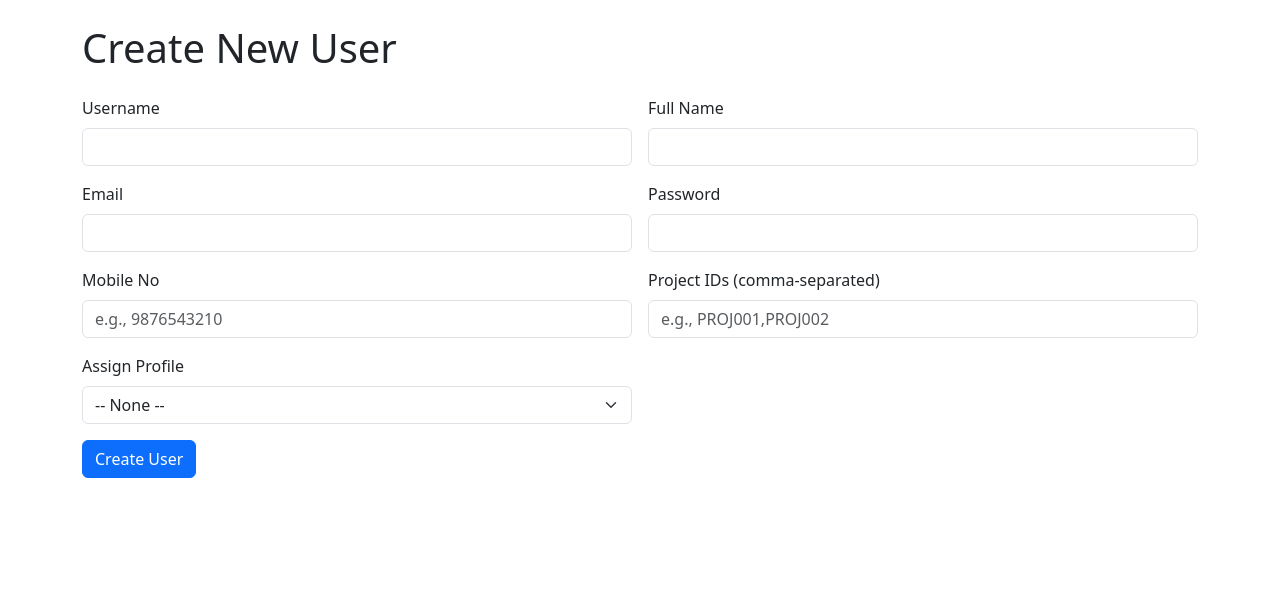
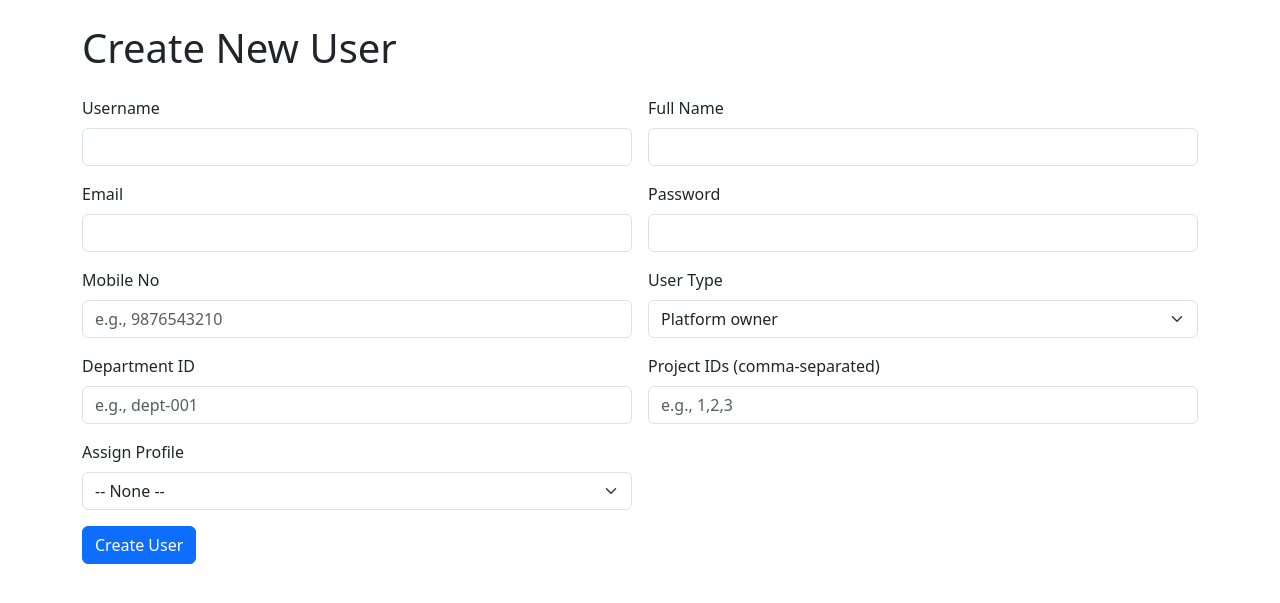
Before and after one commit to Yash7776/Nem-Models, a Django app: page /create-user/ in a window 1280 px wide. Shown: the part 56-659 px from the top of the page. Run offline with Django 5.2, Linux system fonts and the light colour scheme.

Commit message:
Project Ud,Department Id Added Manually

```diff
--- a/accounts/admin.py
+++ b/accounts/admin.py
@@ -27,7 +27,7 @@ class UserHeaderAdmin(admin.ModelAdmin):
     form = UserHeaderForm
     list_display = (
         'id', 'user_id', 'username', 'full_name', 'email',
-        'mobile_no', 'line_no', 'profile_id', 'status', 'inserted_on'
+        'mobile_no', 'line_no', 'profile_id', 'user_type', 'status', 'inserted_on', 'deactivated_on'
     )
     ordering = ('id',)
 
--- a/accounts/views.py
+++ b/accounts/views.py
@@ -13,23 +13,24 @@ def user_detail(request, username):
         'profiles': profiles,
         'active_profiles': user.get_active_profiles(),
         'assignments': assignments,
+        'user_type_choices': User_header_all.USER_TYPE_CHOICES,
     })
 
 def assign_profile(request, username):
     user = get_object_or_404(User_header_all, username=username, line_no=0)
     profile_id = request.GET.get('profile_id')
     if not profile_id:
-        messages.error(request, "Please select a profile to assign.")
-        return redirect('user_detail', username=username)
+        messages.error(request, "Please select a profile to assign Profile ID {profile_id} assigned successfully.")
+        return redirect('user_detail', user_id=user_id)
     profile = get_object_or_404(Profile_header_all, profile_id=profile_id)
     try:
-        user.assign_profile(profile)
+        profile = User_header_all.objects.profile_id(profile_id)
         messages.success(request, f"Profile {profile_id} assigned successfully.")
     except ValidationError as e:
         messages.error(request, f"Failed to assign profile: {str(e)}")
     except IntegrityError as e:
         messages.error(request, "Failed to assign profile due to a database error. Please try again.")
-    return redirect('user_detail', username=username)
+    return redirect('user_detail', profile_id=profile_id)
 
 def assign_profile_from_edit(request, username):
     user = get_object_or_404(User_header_all, username=username, line_no=0)
@@ -60,6 +61,7 @@ def all_users(request):
     rows = User_header_all.objects.all().order_by('id')
     return render(request, 'accounts/all_users.html', {
         'rows': rows,
+        'user_type_choices': User_header_all.USER_TYPE_CHOICES,
     })
 
 def create_user(request):
@@ -70,7 +72,9 @@ def create_user(request):
         email = request.POST.get('email', '')
         password = request.POST.get('password')
         mobile_no = request.POST.get('mobile_no', '')
-        project_id = request.POST.get('project_id', '')
+        user_type = request.POST.get('user_type')
+        dept_id = request.POST.get('dept_id', '')
+        project_ids = request.POST.get('project_ids', '')
         profile_id = request.POST.get('profile')
 
         existing_user = User_header_all.objects.filter(username=username).first()
@@ -87,7 +91,10 @@ def create_user(request):
         user_id = User_header_all.get_or_assign_user_id(username)
 
         try:
-            project_id_list = [pid.strip() for pid in project_id.split(',') if pid.strip()] if project_id else []
+            project_id_dict = {}
+            if dept_id and project_ids:
+                project_id_list = [pid.strip() for pid in project_ids.split(',') if pid.strip()]
+                project_id_dict[dept_id] = project_id_list
 
             user = User_header_all(
                 user_id=user_id,
@@ -98,7 +105,8 @@ def create_user(request):
                 password=password,
                 mobile_no=mobile_no,
                 profile_id=None,
-                project_id=project_id_list,
+                project_id=project_id_dict,
+                user_type=int(user_type),
                 status=1
             )
             user.full_clean()
@@ -125,6 +133,7 @@ def create_user(request):
 
     return render(request, 'accounts/create_user.html', {
         'profiles': profiles,
+        'user_type_choices': User_header_all.USER_TYPE_CHOICES,
     })
 
 def edit_user(request, user_id):
@@ -138,7 +147,9 @@ def edit_user(request, user_id):
         username = request.POST.get('username')
         password = request.POST.get('password')
         mobile_no = request.POST.get('mobile_no', '')
-        project_id = request.POST.get('project_id', '')
+        user_type = request.POST.get('user_type')
+        dept_id = request.POST.get('dept_id', '')
+        project_ids = request.POST.get('project_ids', '')
         profile_id = request.POST.get('profile')
 
         try:
@@ -150,22 +161,31 @@ def edit_user(request, user_id):
                         'user': user,
                         'profiles': profiles,
                         'assignments': assignments,
+                        'user_type_choices': User_header_all.USER_TYPE_CHOICES,
                     })
 
             user.full_name = full_name
             user.email = email
-            user.project_id = [pid.strip() for pid in project_id.split(',') if pid.strip()] if project_id else []
+            user.user_type = int(user_type)
+
+            project_id_dict = user.project_id
+            if dept_id and project_ids:
+                project_id_list = [pid.strip() for pid in project_ids.split(',') if pid.strip()]
+                project_id_dict[dept_id] = project_id_list
+            user.project_id = project_id_dict
+
             user.mobile_no = mobile_no
             user.profile_id = Profile_header_all.objects.get(id=profile_id) if profile_id else None
 
             if user.username != username:
-                existing_user = User_header_all.objects.filter(username=username).exclude(user_id=user.user_id).first()
+                existing_user = User_header_all.objects.filter(username=username).exclude(id=user_id).first()
                 if existing_user:
                     messages.error(request, f"Username '{username}' is already taken by another user.")
                     return render(request, 'accounts/edit_user.html', {
                         'user': user,
                         'profiles': profiles,
                         'assignments': assignments,
+                        'user_type_choices': User_header_all.USER_TYPE_CHOICES,
                     })
 
                 User_header_all.objects.filter(user_id=user.user_id).update(username=username)
@@ -182,27 +202,29 @@ def edit_user(request, user_id):
         except ValidationError as e:
             for field, errors in e.message_dict.items():
                 for error in errors:
-                    messages.error(request, f"{field.capitalize()}: {error}")
+                    messages.error(request, f"{field}: {error}")
             return render(request, 'accounts/edit_user.html', {
                 'user': user,
                 'profiles': profiles,
                 'assignments': assignments,
+                'user_type_choices': User_header_all.USER_TYPE_CHOICES,
             })
 
     return render(request, 'accounts/edit_user.html', {
         'user': user,
         'profiles': profiles,
         'assignments': assignments,
+        'user_type_choices': User_header_all.USER_TYPE_CHOICES,
     })
 
 def toggle_user_status(request, username):
     user = get_object_or_404(User_header_all, username=username, line_no=0)
     activate = request.GET.get('activate', 'false').lower() == 'true'
     if activate:
-        User_header_all.objects.filter(user_id=user.user_id).update(status=1)
-        messages.success(request, f"User {username} has been activated.")
+        User_header_all.objects.filter(user_id=user.user_id).update(status=1, deactivated_on=None)
+        messages.success(request.SUCCESS, f"User {username} has been activated.")
     else:
-        User_header_all.objects.filter(user_id=user.user_id).update(status=0)
+        User_header_all.objects.filter(user_id=user.user_id).update(status=0, deactivated_on=timezone.now())
         messages.success(request, f"User {username} has been deactivated.")
     return redirect('user_detail', username=username)
 
@@ -222,4 +244,5 @@ def users_summary(request):
 
     return render(request, 'accounts/users_summary.html', {
         'user_data': user_data,
+        'user_type_choices': User_header_all.USER_TYPE_CHOICES,
     })
--- a/templates/accounts/create_user.html
+++ b/templates/accounts/create_user.html
@@ -43,9 +43,20 @@
         <div id="mobile_no_error" class="invalid-feedback"></div>
     </div>
     <div class="col-md-6">
-        <label for="project_id" class="form-label">Project IDs (comma-separated)</label>
-        <input type="text" id="project_id" name="project_id" class="form-control"
-               placeholder="e.g., PROJ001,PROJ002">
+        <label for="user_type" class="form-label">User Type</label>
+        <select id="user_type" name="user_type" class="form-select" required>
+            {% for value, label in user_type_choices %}
+                <option value="{{ value }}">{{ label }}</option>
+            {% endfor %}
+        </select>
+    </div>
+    <div class="col-md-6">
+        <label for="dept_id" class="form-label">Department ID</label>
+        <input type="text" id="dept_id" name="dept_id" class="form-control" placeholder="e.g., dept-001">
+    </div>
+    <div class="col-md-6">
+        <label for="project_ids" class="form-label">Project IDs (comma-separated)</label>
+        <input type="text" id="project_ids" name="project_ids" class="form-control" placeholder="e.g., 1,2,3">
     </div>
     <div class="col-md-6">
         <label for="profile" class="form-label">Assign Profile</label>
@@ -65,7 +76,6 @@
 function checkSpaces(input) {
     const fieldId = input.id;
     const errorDiv = document.getElementById(fieldId + "_error");
-
     if (input.value && /\s/.test(input.value)) {
         input.classList.add('is-invalid');
         errorDiv.textContent = `${fieldId.charAt(0).toUpperCase() + fieldId.slice(1)} cannot contain spaces.`;
@@ -78,10 +88,8 @@ function checkSpaces(input) {
 function validateMobileNo(input) {
     const errorDiv = document.getElementById('mobile_no_error');
     let value = input.value;
-
     value = value.replace(/\D/g, '');
     input.value = value;
-
     if (value) {
         if (value.length !== 10) {
             input.classList.add('is-invalid');
@@ -101,17 +109,14 @@ function validateMobileNo(input) {
 
 function validateForm() {
     let isValid = true;
-
     ['username', 'password', 'email'].forEach(id => {
         const input = document.getElementById(id);
         checkSpaces(input);
         if (input.classList.contains('is-invalid')) isValid = false;
     });
-
     const mobileInput = document.getElementById('mobile_no');
     validateMobileNo(mobileInput);
     if (mobileInput.classList.contains('is-invalid')) isValid = false;
-
     return isValid;
 }
 </script>
```
Also changed, not shown: accounts/models.py (+51 -15 lines), templates/accounts/all_users.html (+14 -2 lines), templates/accounts/edit_user.html (+16 -3 lines), templates/accounts/user_detail.html (+13 -1 lines), templates/accounts/users_summary.html (+11 -3 lines), accounts/migrations/0001_initial.py.
